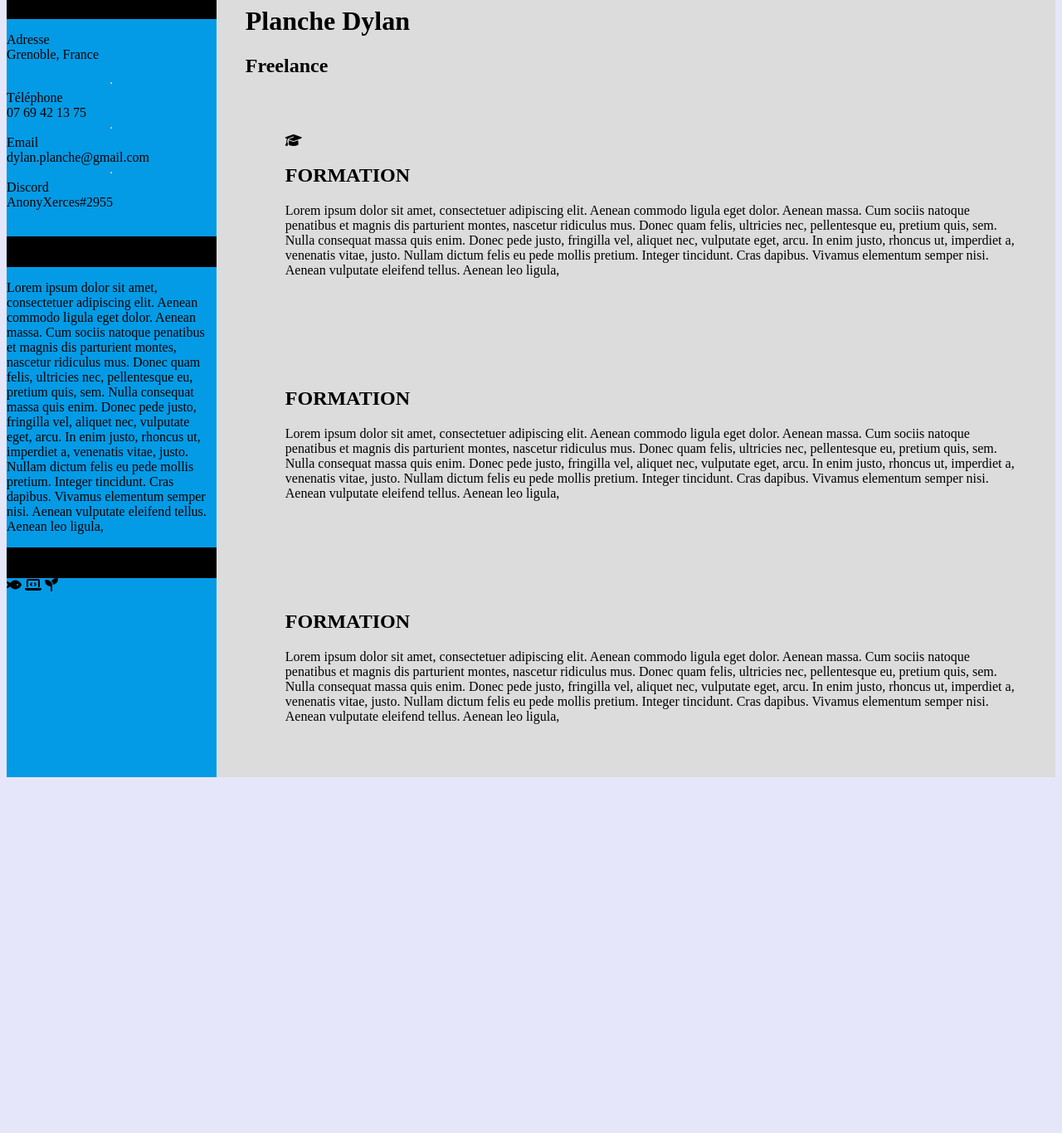
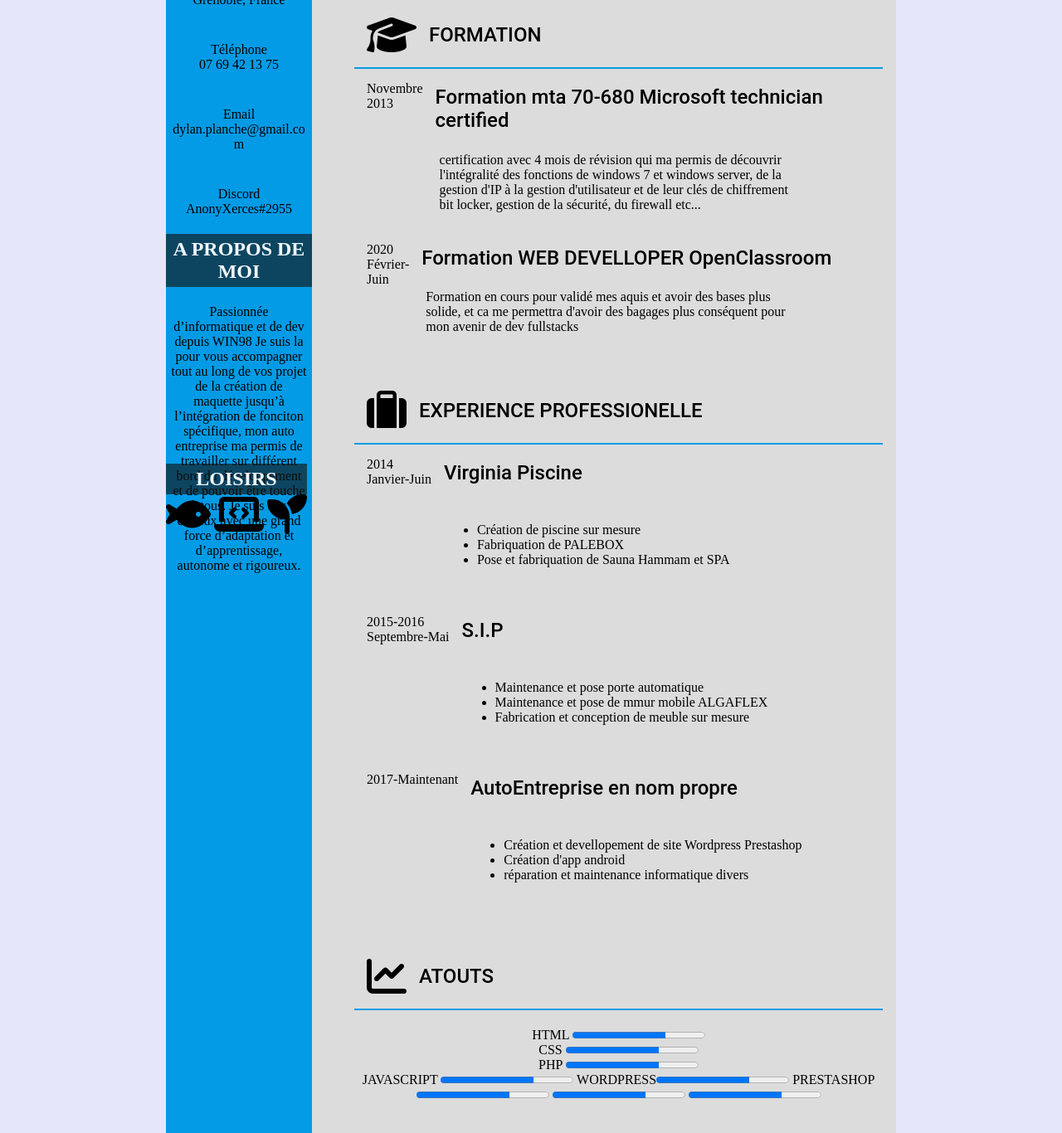
Before and after one commit to alienware1994/Cvhtml, a plain HTML site: page index.html in a window 1280 px wide. Shown: the part 141-1507 px from the top of the page at 83% size. Before the commit the page ends 1078 px from the top, so only its background shows below. Drawn offline with Linux system fonts and the light colour scheme.

Commit message:
Beautify html, remplissage contenu atout formation et exppro, opti css et début des médiaquery

```diff
--- a/Cv.css
+++ b/Cv.css
@@ -2,6 +2,8 @@ body, html{
     background-color: lavender;
     height: 100%;
     margin-top: 0;
+    margin-right: 100px;
+    margin-left: 100px;
 }
 div{
 
@@ -10,6 +12,8 @@ div{
 img{
     border-radius: 100px;
     background-color: #039BE5;
+    width: 100%;
+    height: 100%;
 }
 section{
     min-width: 50%;
@@ -19,7 +23,16 @@ main{
     flex-direction: row;
 }
 article{
-    padding: 3em;
+    padding: 1em;
+}
+p{
+    text-align: center;
+    padding: 5px;
+    font-family: Leelawadee;
+    overflow-wrap: break-word;
+}
+h2{
+    font-family: 'Roboto medium', sans-serif;
 }
 .container{
     display: -ms-flex;
@@ -36,7 +49,7 @@ article{
     background-color: #039BE5;
 }
 
-.rightcol{
+#rightcol{
     float: right;
     width: 80%;
     background-color: gainsboro;
@@ -45,8 +58,11 @@ article{
 .Title{
     padding-top: 5px;
     padding-bottom: 5px;
-    background-color: black;
+    background-color: rgba(20, 20, 20, 0.63);
     margin: 0;
+    text-align: center;
+    color: aliceblue;
+    font-family:Montserrat;
 
 }
 #contact{
@@ -68,4 +84,51 @@ article{
 }
 .title{
     border-bottom: #039BE5;
+    border-bottom-style: solid;
+    border-bottom-width: 2px;
+    font-family: Montserrat cursive;
+    display: flex;
+    flex-direction: row;
+    align-items: center;
 }
+#footer{
+    height: 100px;
+    position: absolute;
+    bottom: 0;
+}
+.date{
+    padding: 15px;
+
+}
+.content{
+
+}
+.formation{
+    justify-content: space-between;
+    display: flex;
+    flex-direction: row;
+}
+.contenu{
+    text-align: left;
+    width: 80%;
+
+}
+.Exppro{
+    display: flex;
+    flex-direction: row;
+}
+
+@media screen and (max-width: 800px){
+    main{
+        flex-direction: column;
+    }
+    #leftcol{
+        flex-direction: column;
+        justify-content: space-around;
+        padding-bottom: 5%;
+    }
+    body, html{
+        padding-left: 0;
+        padding-right: 0;
+    }
+}
--- a/index.html
+++ b/index.html
@@ -1,5 +1,6 @@
 <!DOCTYPE html>
-<html>
+<html xmlns="http://www.w3.org/1999/html">
+
 <head>
     <title></title>
     <meta charset="utf-8">
@@ -7,50 +8,48 @@
     <link rel="stylesheet" href="Cv.css">
     <script src="https://kit.fontawesome.com/de0b5fa6a6.js" crossorigin="anonymous"></script>
 </head>
+
 <body>
-        <header class="header">
-            <figure>
-            <img src="img/grumpyhead.jpg" height="50%" width="50%"/>
-            </figure>
-            <div><h1>Planche Dylan</h1>
-                <h2>Freelance Dév' web</h2>
-            </div>
-        </header>
 <main>
 
     <div id="leftcol">
+        <header class="header">
+            <figure>
+                <img src="img/grumpyhead.jpg" />
+            </figure>
+        </header>
         <div id="contact">
             <h2 class="Title">CONTACT</h2>
             <p>
                 Adresse</br>Grenoble, France
-                            <hr>
+            </p>
+            <p>
                 Téléphone</br>
                 07 69 42 13 75
-                            <hr>
+            </p>
+            <p>
                 Email </br>
                 dylan.planche@gmail.com
-                            <hr>
+            </p>
+            <p>
                 Discord</br>
                 AnonyXerces#2955
             </p>
         </div>
         <div class="Apropos">
             <h2 class="Title">A PROPOS DE MOI</h2>
-                    <p>Lorem ipsum dolor sit amet, consectetuer adipiscing elit. Aenean commodo ligula eget dolor. Aenean massa. Cum sociis natoque penatibus et magnis dis parturient montes, nascetur ridiculus mus.
-                        Donec quam felis, ultricies nec, pellentesque eu, pretium quis, sem. Nulla consequat massa quis enim. Donec pede justo, fringilla vel, aliquet nec, vulputate eget, arcu. In enim justo,
-                        rhoncus ut, imperdiet a, venenatis vitae, justo. Nullam dictum felis eu pede mollis pretium. Integer tincidunt. Cras dapibus. Vivamus elementum semper nisi. Aenean vulputate eleifend tellus.
-                        Aenean leo ligula,</p>
+            <p>Passionnée d’informatique et de dev depuis WIN98 Je suis la pour vous accompagner tout au long de vos projet de la création de maquette jusqu’à l’intégration de fonciton spécifique, mon auto entreprise ma permis de travailler sur différent bord du développement et de pouvoir être touche à tous. Je suis très curieux avec une grand force d’adaptation et d’apprentissage, autonome et rigoureux. </p>
         </div>
-                <footer>
-                    <h2 class="Title">CONTACT</h2>
+        <footer id="footer">
+            <h2 class="Title">LOISIRS</h2>
             <div class="loisirs">
-                        <i class="fas fa-fish"></i>
-                        <i class="fas fa-laptop-code"></i>
-                        <i class="fas fa-seedling"></i>
+                <i class="fas fa-fish fa-3x" style="border-radius: 50%"></i>
+                <i class="fas fa-laptop-code fa-3x"></i>
+                <i class="fas fa-seedling fa-3x"></i>
             </div>
         </footer>
     </div>
-            <div class="rightcol">
+    <div id="rightcol">
         <header>
             <h1 class="Name">Planche Dylan</h1>
             <h2 class="Prof">Freelance </h2>
@@ -58,36 +57,93 @@
         <section>
             <article>
                 <div class="title">
-                        <i class="fas fa-graduation-cap"></i><h2>FORMATION</h2>
+                    <i class="fas fa-graduation-cap fa-3x" style="padding: 15px"></i>
+                    <h2>FORMATION</h2>
                 </div>
                 <div class="formation">
-                            <p>
-                          Lorem ipsum dolor sit amet, consectetuer adipiscing elit. Aenean commodo ligula eget dolor. Aenean massa. Cum sociis natoque penatibus et magnis dis parturient montes, nascetur ridiculus mus.
-                          Donec quam felis, ultricies nec, pellentesque eu, pretium quis, sem. Nulla consequat massa quis enim. Donec pede justo, fringilla vel, aliquet nec, vulputate eget, arcu. In enim justo,
-                          rhoncus ut, imperdiet a, venenatis vitae, justo. Nullam dictum felis eu pede mollis pretium. Integer tincidunt. Cras dapibus. Vivamus elementum semper nisi. Aenean vulputate eleifend tellus.
-                          Aenean leo ligula,
+                    <div class="date">Novembre 2013</div>
+                    <div class="content">
+                        <h2><strong>Formation mta 70-680 Microsoft technician certified</strong></h2>
+                        <p class="contenu">
+                            certification avec 4 mois de révision qui ma permis de découvrir l'intégralité des fonctions de windows 7 et windows server, de la gestion d'IP à la gestion d'utilisateur et de leur clés de chiffrement bit locker, gestion de la sécurité, du firewall etc...
                         </p>
+                    </div>
+                </div>
+                <div class="formation">
+                    <div class="date">2020
+                        <br>Février-Juin</div>
+                    <div class="content">
+                        <h2><strong>Formation WEB DEVELLOPER OpenClassroom</strong></h2>
+                        <p class="contenu">
+                            Formation en cours pour validé mes aquis et avoir des bases plus solide, et ca me permettra d'avoir des bagages plus conséquent pour mon avenir de dev fullstacks
+                        </p>
+                    </div>
+                </div>
+
+            </article>
+            <article>
+                <div class="title">
+                    <i class="fas fa-suitcase fa-3x red" style="padding: 15px"></i>
+                    <h2>EXPERIENCE PROFESSIONELLE</h2>
+                </div>
+                <div class="Exppro">
+                    <div class="date">2014
+                        <br>Janvier-Juin</div>
+                    <div class="content">
+                        <h2><strong>Virginia Piscine</strong></h2>
+                        <p class="contenu">
+                        <ul>
+                            <li>Création de piscine sur mesure</li>
+                            <li>Fabriquation de PALEBOX</li>
+                            <li>Pose et fabriquation de Sauna Hammam et SPA</li>
+                        </ul>
+                        </p>
+                    </div>
+                </div>
+                <div class="Exppro">
+                    <div class="date">2015-2016
+                        <br>Septembre-Mai</div>
+                    <div class="content">
+                        <h2><strong>S.I.P</strong></h2>
+                        <p class="contenu">
+                        <ul>
+                            <li>Maintenance et pose porte automatique</li>
+                            <li>Maintenance et pose de mmur mobile ALGAFLEX</li>
+                            <li>Fabrication et conception de meuble sur mesure</li>
+                        </ul>
+                        </p>
+
+                    </div>
+                </div>
+                <div class="Exppro">
+                    <div class="date">2017-Maintenant </div>
+                    <div class="content">
+                        <h2><strong>AutoEntreprise en nom propre</strong></h2>
+                        <p class="contenu">
+                        <ul>
+                            <li>Création et devellopement de site Wordpress Prestashop</li>
+                            <li>Création d'app android</li>
+                            <li>réparation et maintenance informatique divers</li>
+                        </ul>
+                        </p>
+                    </div>
                 </div>
             </article>
             <article>
-                        <h2>FORMATION</h2>
-                        <div class="Exppro">
-                            <p>
-                                Lorem ipsum dolor sit amet, consectetuer adipiscing elit. Aenean commodo ligula eget dolor. Aenean massa. Cum sociis natoque penatibus et magnis dis parturient montes, nascetur ridiculus mus.
-                                Donec quam felis, ultricies nec, pellentesque eu, pretium quis, sem. Nulla consequat massa quis enim. Donec pede justo, fringilla vel, aliquet nec, vulputate eget, arcu. In enim justo,
-                                rhoncus ut, imperdiet a, venenatis vitae, justo. Nullam dictum felis eu pede mollis pretium. Integer tincidunt. Cras dapibus. Vivamus elementum semper nisi. Aenean vulputate eleifend tellus.
-                                Aenean leo ligula,
-                            </p>
+                <div class="title">
+                    <i class="fas fa-chart-line fa-3x blue" style="padding: 15px"></i>
+                    <h2>ATOUTS</h2>
                 </div>
-                    </article>
-                    <article>
-                        <h2>FORMATION</h2>
                 <div class="atout">
                     <p>
-                                Lorem ipsum dolor sit amet, consectetuer adipiscing elit. Aenean commodo ligula eget dolor. Aenean massa. Cum sociis natoque penatibus et magnis dis parturient montes, nascetur ridiculus mus.
-                                Donec quam felis, ultricies nec, pellentesque eu, pretium quis, sem. Nulla consequat massa quis enim. Donec pede justo, fringilla vel, aliquet nec, vulputate eget, arcu. In enim justo,
-                                rhoncus ut, imperdiet a, venenatis vitae, justo. Nullam dictum felis eu pede mollis pretium. Integer tincidunt. Cras dapibus. Vivamus elementum semper nisi. Aenean vulputate eleifend tellus.
-                                Aenean leo ligula,
+                       HTML <progress id="file" max="100" value="70"> 70% </progress> <br>
+                       CSS <progress id="file" max="100" value="70"> 70% </progress><br>
+                       PHP <progress id="file" max="100" value="70"> 70% </progress><br>
+                       JAVASCRIPT <progress id="file" max="100" value="70"> 70% </progress>
+                        WORDPRESS<progress id="file" max="100" value="70"> 70% </progress>
+                       PRESTASHOP <progress id="file" max="100" value="70"> 70% </progress>
+                        <progress id="file" max="100" value="70"> 70% </progress>
+                        <progress id="file" max="100" value="70"> 70% </progress>
                     </p>
                 </div>
             </article>
```
Lines whose indentation alone changed are shown as unchanged.
